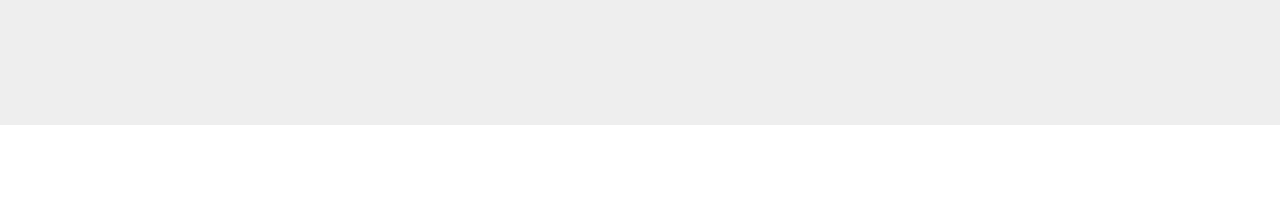
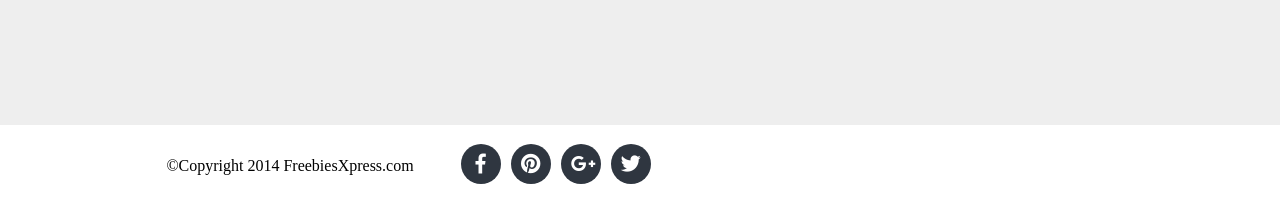
Before and after one commit to pietrzakadam99/project-taskrunner, a website: page index.html in a window 1280 px wide. Shown: the part 2770-2973 px from the top of the page. Before the commit the page ends 2895 px from the top, so only its background shows below. Drawn offline with Linux system fonts and the light colour scheme; files whose address does not match are found by name.

Commit message:
Add section footer on index.html

```diff
--- a/index.html
+++ b/index.html
@@ -131,5 +131,21 @@
                 </div>
             </div>
     </section>
+
+    <footer>
+        <div class="footerbox">
+            <div class="footerlogo">
+                <p>&copy;Copyright 2014 FreebiesXpress.com</p>
+            </div>
+
+                <ul class="media">
+                    <li><a href="#"><i class="fab fa-facebook-f"></i><span class="social-text">Facebook</span></a></li>
+                    <li><a href="#"><i class="fab fa-pinterest"></i><span class="social-text">Pinterest</span></a></li>
+                    <li><a href="#"><i class="fab fa-google-plus-g"></i><span class="social-text">Google+</span></a></li>
+                    <li><a href="#"><i class="fab fa-twitter"></i><span class="social-text">Twitter</span></a></li>
+                </ul>
+
+        </div>
+    </footer>
 </body>
 </html>
--- a/sass/style.scss
+++ b/sass/style.scss
@@ -113,3 +113,35 @@ body, h2 {
 }
 
 /* Footer */
+
+footer {
+    width: 100%;
+    margin: auto;
+}
+
+.footerlogo {
+    display: inline-block;
+    padding-left: 13%;
+}
+
+.footerbox ul {
+    display: inline-block;
+    text-align: center;
+}
+
+.media li {
+    font-size: 0;
+    display: inline-block;
+    margin: 3px;
+    text-align: center;
+}
+
+.media li i {
+    font-size: 20px;
+    color: white;
+    width: 40px;
+    height: 40px;
+    background-color: #2f3640;
+    border-radius: 50%;
+    padding: 10px;
+}
```
Also changed, not shown: css/style.css, 1 other file.
